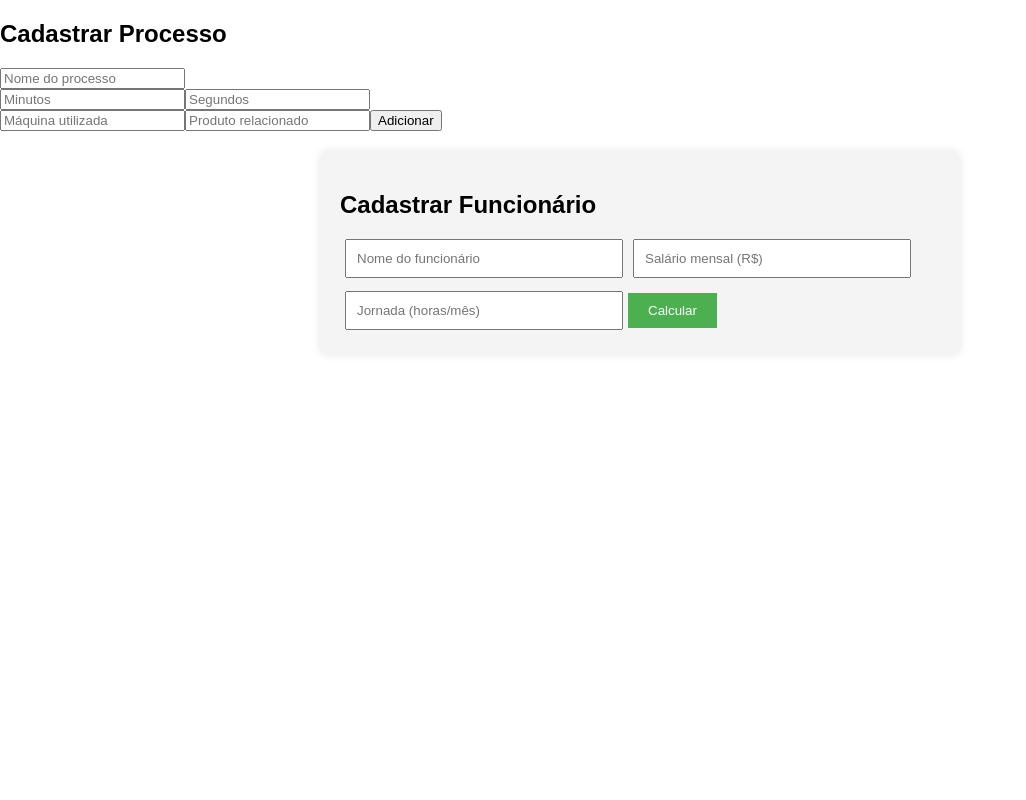
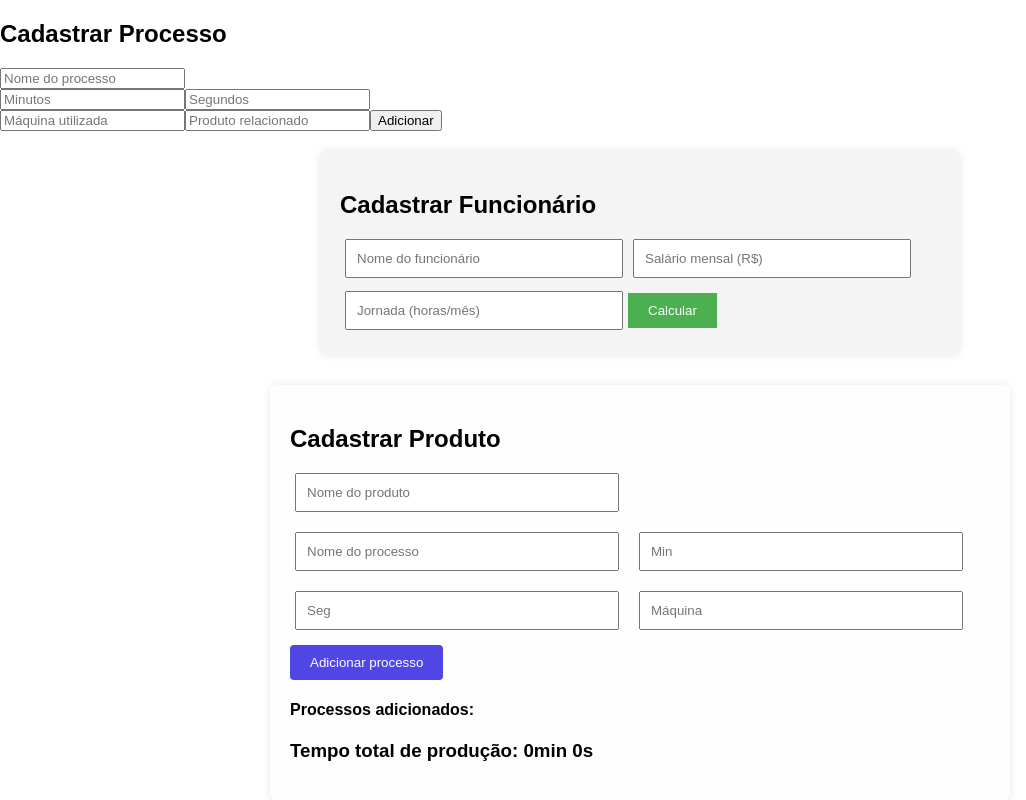
Before and after one commit to River10321/producao-customizada, a React (Create React App) app: page / in a window 1280 px wide. Shown: the top 800 px of the page, without its empty margins (0-1026 px from the left). Built offline with nearby package versions, Linux system fonts and the light colour scheme; the HTML template or start-up script is replaced by a standard one.

Commit message:
Update App.js

```diff
--- a/src/App.js
+++ b/src/App.js
@@ -1,12 +1,14 @@
 import React from 'react';
 import FormProcesso from './components/FormProcesso';
 import FormFuncionario from './components/FormFuncionario';
+import FormProduto from './components/FormProduto';
 
 function App() {
   return (
     <div className="App">
       <FormProcesso />
       <FormFuncionario />
+      <FormProduto />
     </div>
   );
 }
```
